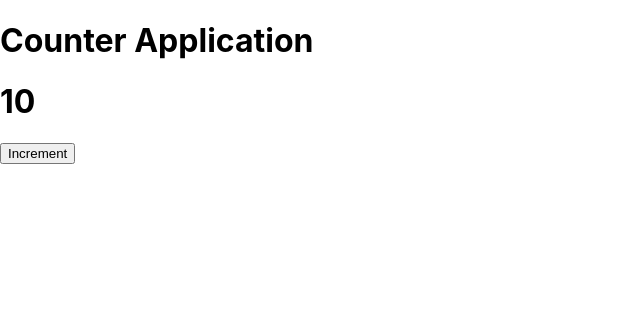
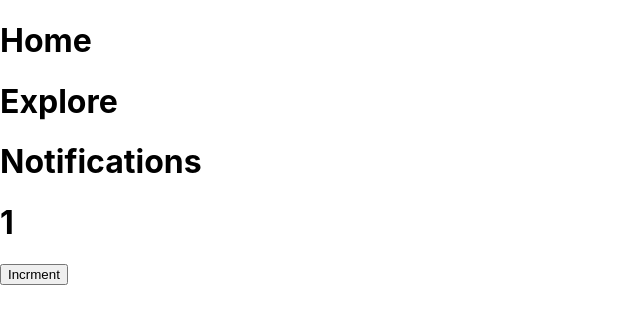
Before and after one commit to varadeamolk/my-react-app-1, a React (Create React App) app: page / in a window 1280 px wide. Shown: the top 324 px of the page, without its empty margins (0-640 px from the left). Built offline with nearby package versions, Linux system fonts and the light colour scheme.

Commit message:
stateless

```diff
--- a/src/App.js
+++ b/src/App.js
@@ -1,23 +1,21 @@
-import { useState } from "react";
-
 function App() {
-  // let counter = 10;
-  let [counter, setCounter] = useState(10);
+  let str1 = "Home";
+  let str2 = "Explore";
+  let str3 = "Notifications";
+  let counter = 1;
 
   let increment = () => {
-    counter = counter + 1;
-
-    // RE-RENDER
-    setCounter(counter);
+    counter++;
+    console.log(counter);
   };
 
   return (
     <div>
-      <h1>Counter Application</h1>
-
+      <h1>{str1}</h1>
+      <h1>{str2}</h1>
+      <h1>{str3}</h1>
       <h1>{counter}</h1>
-
-      <input type="button" value="Increment" onClick={increment} />
+      <input type="button" value="Incrment" onClick={increment} />
     </div>
   );
 }
```
